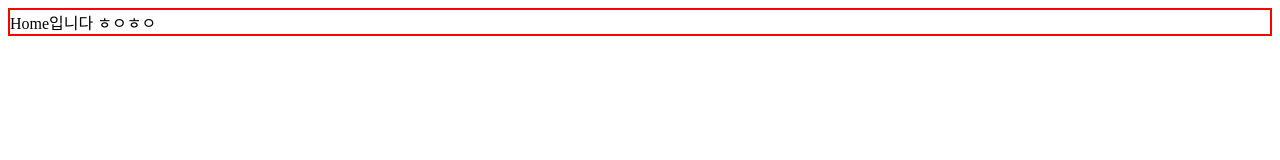
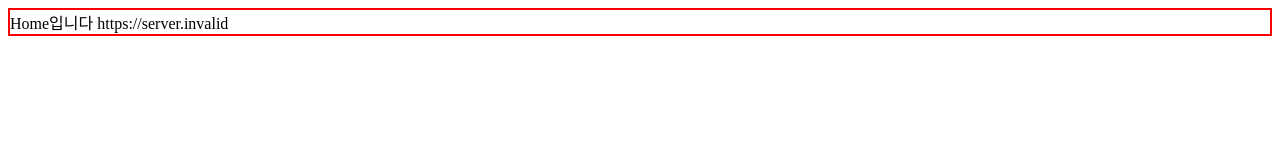
Before and after one commit to frankie-tesla/PO-tesla, a React (Create React App) app: page / in a window 1280 px wide. Shown: the top 160 px of the page. Built offline with nearby package versions, Linux system fonts and the light colour scheme; no server answers.

Commit message:
환경변수 테스트

```diff
--- a/src/pages/Home.jsx
+++ b/src/pages/Home.jsx
@@ -1,6 +1,8 @@
 import Style from '../styles/App.module.scss';
 const Home = () => {
-  return <div className={Style.test}>Home입니다 ㅎㅇㅎㅇ</div>;
+  return (
+    <div className={Style.test}>Home입니다 {process.env.REACT_APP_URL}</div>
+  );
 };
 
 export default Home;
```
Also changed, not shown: 2 other files (tests, documents, lock files or other folders).
